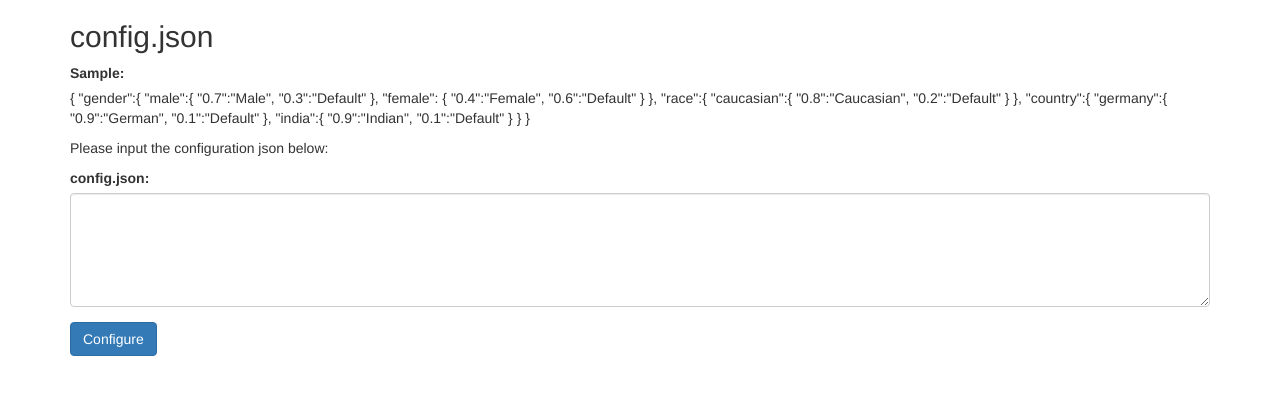
After one commit to shivamchoudhary/e6998, a Django app: page /index/configure/ in a window 1280 px wide. The commit adds this page. Shown: the top 395 px of the page. Run offline with Django 3.2, Linux system fonts and the light colour scheme; some libraries are stand-ins or nearby versions.

Commit message:
config json implementation

```diff
--- a/service/website/attribute/static/js/base.js
+++ b/service/website/attribute/static/js/base.js
@@ -35,6 +35,20 @@ function loadDoc() {
   xhttp.send();
 }
 
+function updateConfiguration() {
+    var configuration = document.getElementById("comment");
+    //console.log(configuration.value);
+    var xhttp = new XMLHttpRequest();
+    xhttp.onreadystatechange = function() {
+        if (xhttp.readyState == 4 && xhttp.status == 200) {
+            window.alert("success!");
+        }
+    };
+    xhttp.open("POST", "/index/configure/", true);
+    xhttp.send(configuration.value);
+
+}
+
 var morrisChart = null;
 
 function updateChart(chart_data) {
--- a/service/website/attribute/templates/base.html
+++ b/service/website/attribute/templates/base.html
@@ -52,6 +52,9 @@
             </div>
             <ul class="nav navbar-nav navbar-left">
                 <li><a href="/index/test/" id="testUrl" onclick="updateUrl()">Test Page</a></li>
+            </ul>
+            <ul class="nav navbar-nav navbar-left">
+                <li><a href="/index/configure/" id="configureUrl">Configure Page</a></li>
             </ul>
         </nav>
 
--- /dev/null
+++ b/service/website/attribute/templates/configure.html
@@ -0,0 +1,64 @@
+<!DOCTYPE html>
+<html lang="en">
+<head>
+  <title>Data Observatory Configuration</title>
+  <meta charset="utf-8">
+  <meta name="viewport" content="width=device-width, initial-scale=1">
+  <link rel="stylesheet" href="http://maxcdn.bootstrapcdn.com/bootstrap/3.3.5/css/bootstrap.min.css">
+  <script src="https://ajax.googleapis.com/ajax/libs/jquery/1.11.3/jquery.min.js"></script>
+  <script src="http://maxcdn.bootstrapcdn.com/bootstrap/3.3.5/js/bootstrap.min.js"></script>
+  <script src="../static/js/base.js"></script>
+</head>
+<body>
+
+<div class="container">
+    <h2>config.json</h2>
+    <label>Sample:</label>
+    <p>
+        {
+        "gender":{
+            "male":{
+                "0.7":"Male",
+                "0.3":"Default"
+                },
+            "female":
+                    {
+                "0.4":"Female",
+                "0.6":"Default"
+                }
+            },
+        "race":{
+            "caucasian":{
+                "0.8":"Caucasian",
+                "0.2":"Default"
+                }
+            },
+        "country":{
+            "germany":{
+                "0.9":"German",
+                "0.1":"Default"
+                },
+            "india":{
+                "0.9":"Indian",
+                "0.1":"Default"
+                }
+            }
+         }
+    </p>
+    <p>Please input the configuration json below:</p>
+    <form role="form">
+        <div class="form-group">
+          <label for="comment">config.json:</label>
+          <textarea class="form-control" rows="5" id="comment"></textarea>
+        </div>
+    </form>
+
+    <div class="row">
+        <div class="col-lg-12 col-lg-offset-0">
+            <button type="button" class="btn btn-primary" onclick="updateConfiguration()">Configure</button>
+        </div>
+    </div>
+</div>
+
+</body>
+</html>
--- a/service/website/attribute/urls.py
+++ b/service/website/attribute/urls.py
@@ -7,6 +7,7 @@ urlpatterns = [
         #url(r'^$',views.index,name='index'),
         url(r'^index/$',views.index,name='index'),
         url(r'^test/$',views.test,name='test'),
+        url(r'^configure/$',views.configure,name='configure'),
         url(r'^chart/$',views.chart,name='chart'),
         ]
 urlpatterns += staticfiles_urlpatterns()
--- a/service/website/attribute/views.py
+++ b/service/website/attribute/views.py
@@ -2,6 +2,10 @@ from django.shortcuts import render
 from django.shortcuts import render_to_response
 from django.http import HttpResponse
 from django.template import loader, Context
+from django.core.files import File
+from django.views.decorators.csrf import csrf_exempt
+from django.core.files.storage import default_storage
+from django.core.files.base import ContentFile
 from xml.dom.minidom import Document
 import Common
 from collections import OrderedDict
@@ -18,7 +22,17 @@ def test(request):
     base = make_dom(dict)
     t = loader.get_template('test.html')
     c = Context(base)
-    return render_to_response('test.html', context = c)
+
+@csrf_exempt
+def configure(request):
+    if request.META['REQUEST_METHOD'] == 'GET':
+        print "GET"
+        return render_to_response('configure.html')
+    else:
+        print "POST"
+        with open('./attribute/config.json', 'w') as f:
+            f.write(request.body)
+        return HttpResponse("Successfully received!")
 
 def chart(request):
     response_data = {}
```
Also changed, not shown: service/website/attribute/config.json (+1 -29 lines).
